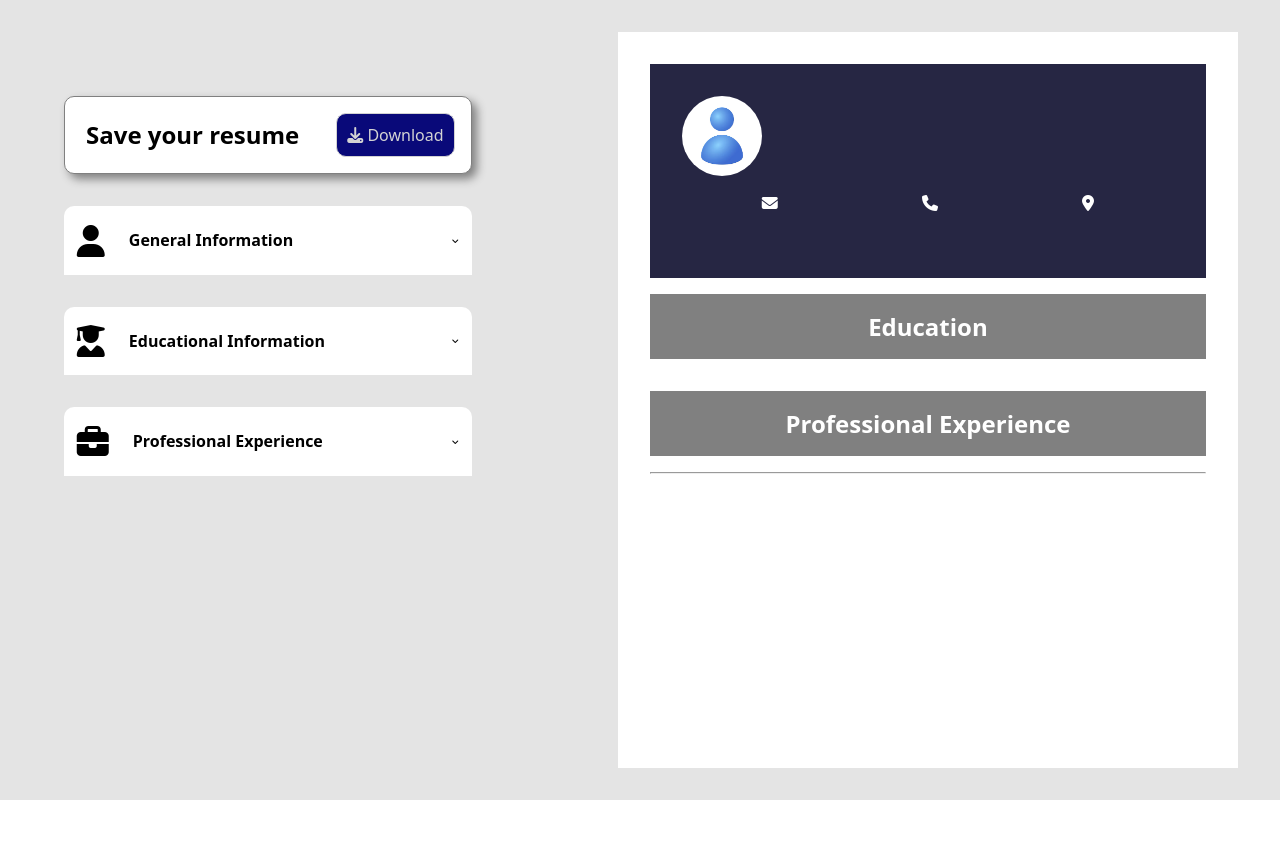
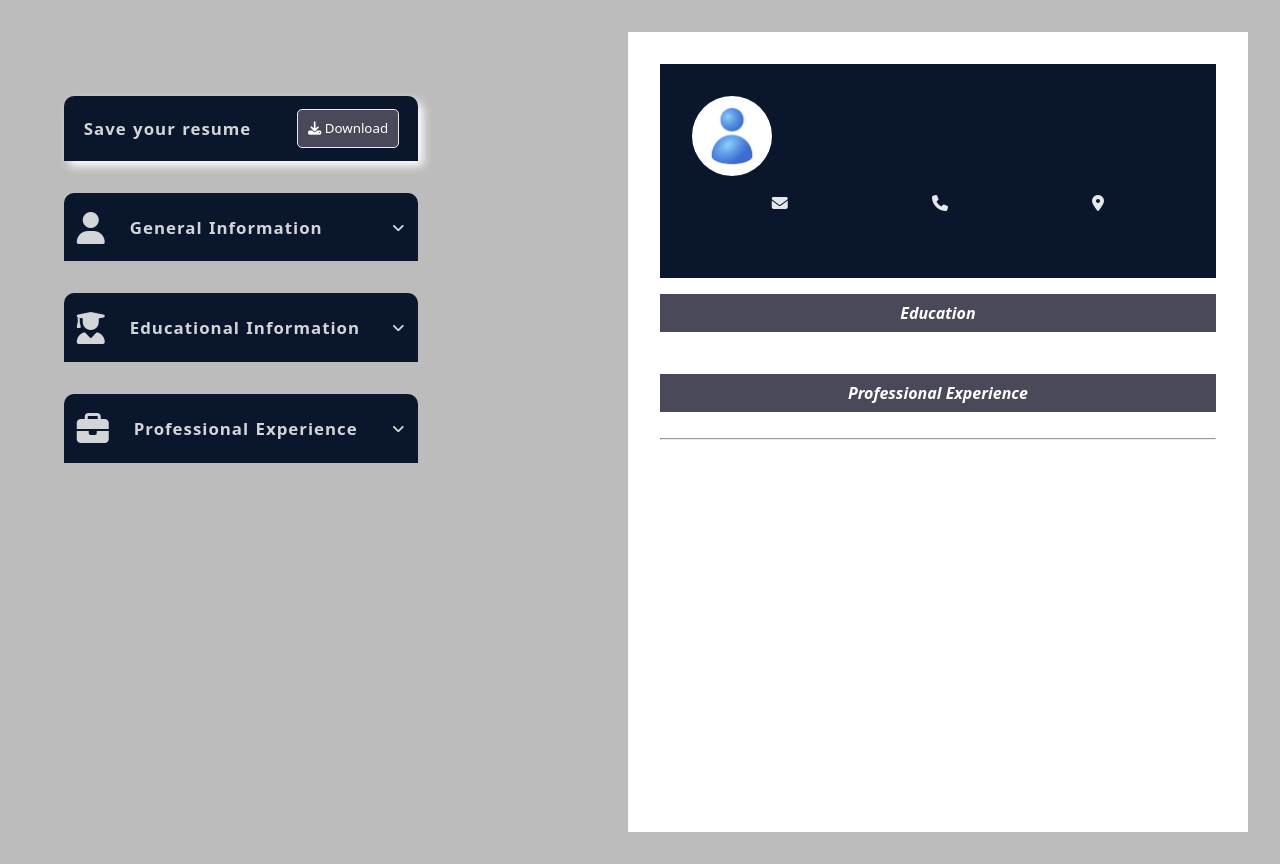
Before and after one commit to vandanafuloria/CV-builder-, a React (Vite) app: page / in a window 1280 px wide. Before the commit the page ends 800 px from the top, so only its background shows below. Built offline with nearby package versions, Linux system fonts and the light colour scheme.

Commit message:
added styling

```diff
--- a/src/App.css
+++ b/src/App.css
@@ -4,21 +4,21 @@
     font-family: system-ui, -apple-system, BlinkMacSystemFont, 'Segoe UI', Roboto, Oxygen, Ubuntu, Cantarell, 'Open Sans', 'Helvetica Neue', sans-serif;
 }
 :root{
-    --primary-color: #0b0909;
-    --seconry-color: #44444c;
-    --tertiary-color: #8c8c8c;
-    --quarter-color: #d6d6d6;
+    --primary-color: #0a162c;
+    --secondry-color: #282d40;
+    --tertiary-color: #4a495a;
+    --quarter-color: #83828b;
+    --color: #bcbcbc;
 }
 .container{
     display: flex;
     justify-content: space-between;
     gap: 2rem;
     position: relative;
-    overflow: auto;
-    height: 100vh;
+
 
     padding:2rem;
-    background-color: rgb(228, 228, 228);
+    background-color: var(--color);
 }
 .main-container{
     padding: 2rem;
@@ -36,9 +36,12 @@
     right: 10px;
     top: 0;
     z-index: 10;
-
+      height: 100vh;
+    overflow-y: scroll;
     width: 52%;
      max-width: 900px;
+
+
 
 }
 .info{
@@ -57,6 +60,7 @@ form{
 form label{
     display: block;
     width: 200px;
+    color: var(--tertiary-color);
 }
 
 form input{
@@ -82,26 +86,38 @@ textarea{
         justify-content: space-between;
         gap: 2rem;
         align-items: center;
-        font-size: 0.8rem;
+        font-size: 0.9rem;
         width: 100%;
 
-        background-color: white;
-        font-size: 0.5rem;
+        background-color:var(--primary-color);
+        color: rgba(234, 234, 234, 0.9);
+        word-spacing: 1px;
+        letter-spacing: 1px;
+
+
         padding: 0.8rem;
         border-top-right-radius: 10px;
         border-top-left-radius: 10px;
 
 
 }
+
 .download{
     display: flex;
     justify-content: space-around;
     gap: 2rem;
-    background-color: white;
-    padding:1rem;
-    border: 1px solid , gray;
-    border-radius: 10px;
-    box-shadow: 5px 5px 10px gray;
+    background-color: var(--primary-color);
+    padding:0.8rem;
+      color: rgba(234, 234, 234, 0.9);
+    border-top-right-radius: 10px;
+        border-top-left-radius: 10px;
+         word-spacing: 1px;
+        letter-spacing: 1px;
+        font-size: 0.9rem;
+        align-items: center;
+
+    box-shadow: 5px 5px 10px white;
+
 
 
 }
@@ -115,8 +131,8 @@ textarea{
 
 }
 .resume-header{
-    background-color: rgb(38, 38, 67);
-    color: white;
+    background-color: var(--primary-color);
+    color: rgb(229, 231, 235);;
     padding: 2rem;
 }
 .edu, .exp{
@@ -124,6 +140,8 @@ textarea{
     justify-content: space-around;
     align-items: center;
     gap: 2rem;
+    font-style: oblique;
+    width: 100%;
 
 
 }
@@ -133,10 +151,12 @@ textarea{
 }
 
 .resume-heading{
-    background-color: gray;
+    background-color: var(--tertiary-color);
     color: white;
-    padding: 1rem;
+    padding: 0.5rem;
     margin:1rem auto;
+    font-size: 1rem;
+    font-style: oblique;
 }
 .company{
     font-weight: 700;
@@ -173,17 +193,18 @@ textarea{
     padding: 1rem;
 }
 .info p{
-    color: gray;
+    color: var(--quarter-color);
     font-size: small;
     margin:1rem 0;
 }
 .info p:hover{
-    color:lightblue;
+    color : rgba(255, 255, 255, 0.802);
     text-decoration: underline;
 }
 .each-education{
     margin: 1rem 0;
-    border:2px solid cornflowerblue;
+    padding: 0.5rem;
+    border-bottom: 2px solid var(--tertiary-color);
 }
 .exp p{
 
@@ -201,6 +222,30 @@ textarea{
 }
 .start-end{
     display: flex;
-    gap: 1rem;
+    gap: 0.4rem;
+    margin: 5px;
+
 
 }
+.start-end p{
+    margin: 0 10px;
+}
+#button{
+    border-radius: 5px;
+    background-color: var(--tertiary-color);
+
+    color: white;
+    padding: 0.6rem;
+    border:rgb(236, 235, 235) 1px solid;
+
+}
+.resume-header img{
+    border :white 1px dotted;
+    background-color: white;
+}
+.left-side{
+    flex-basis: 30%;
+}
+.right-side{
+    flex-basis: 60%;
+}
--- a/src/components/EducationInforamation.jsx
+++ b/src/components/EducationInforamation.jsx
@@ -61,16 +61,6 @@ export default function EducationalInformation({
           </div>
         ))}
 
-      {isDegreeSection && (
-        <div className="edu-btn">
-          <Button
-            icon={<i className="fa-solid fa-plus"></i>}
-            text="Add Education"
-            onClick={handleAddEducation}
-          />
-        </div>
-      )}
-
       {isFormVisisble && (
         <form>
           <fieldset>
@@ -82,7 +72,6 @@ export default function EducationalInformation({
               value={formData.degree}
               onChange={(e) => {
                 setFormData({ ...formData, degree: e.target.value });
-                getDataFromChild({ ...formData, degree: e.target.value });
               }}
             />
           </fieldset>
@@ -159,6 +148,15 @@ export default function EducationalInformation({
           </div>
         </form>
       )}
+      {isDegreeSection && (
+        <div className="edu-btn">
+          <Button
+            icon={<i className="fa-solid fa-plus"></i>}
+            text="Add Education"
+            onClick={handleAddEducation}
+          />
+        </div>
+      )}
     </div>
   );
 }
--- a/src/components/Resume.jsx
+++ b/src/components/Resume.jsx
@@ -41,16 +41,18 @@ export default function Resume({
       {/* this wiill show previw of filling inforamtion */}
 
       <div className="edu">
-        <div className="start-end">
-          <p>
-            {formData.startDate} {formData.endDate}
-          </p>
-          <p>
+        <div className="left-side">
+          <p style={{ fontWeight: "bold" }}>
             {formData.city} {formData.country}
           </p>
+          <div className="start-end">
+            <p> {formData.startDate} </p>
+            <p> {formData.endDate}</p>
+          </div>
         </div>
-        <div>
-          <h3>{formData.school}</h3>
+
+        <div className="right-side">
+          <h3 style={{ margin: "0.5rem" }}>{formData.school}</h3>
           <p>{formData.degree}</p>
         </div>
       </div>
@@ -60,18 +62,21 @@ export default function Resume({
         {educations.map((ed) => {
           return (
             <div className="each-education edu">
-              {" "}
-              <div className="start-end">
-                <p style={{ fontSize: "1rem", fontWeight: "bold" }}>
-                  {ed.startDate} {ed.endDate}
-                </p>
-                <p>
-                  {ed.city} {ed.country}
-                </p>
-              </div>
-              <div>
-                <h3>{ed.school}</h3>
-                <p>{ed.degree}</p>
+              <div className="edu">
+                <div className="left-side">
+                  <p style={{ fontWeight: "bold" }}>
+                    {ed.city} {ed.country}
+                  </p>
+                  <div className="start-end">
+                    <p> {ed.startDate} </p>
+                    <p> {ed.endDate}</p>
+                  </div>
+                </div>
+
+                <div className="right-side">
+                  <h3 style={{ margin: "0.5rem" }}>{ed.school}</h3>
+                  <p>{ed.degree}</p>
+                </div>
               </div>
             </div>
           );
--- a/src/ui/Button.jsx
+++ b/src/ui/Button.jsx
@@ -1,18 +1,6 @@
 export default function Button({ icon, text, onClick }) {
-  const color =
-    "linear-gradient(305deg, rgba(63, 94, 251, 1) 0%, rgba(252, 70, 107, 1) 100%)";
   return (
-    <button
-      style={{
-        fontSize: "1rem",
-        padding: 10,
-        borderRadius: "10px",
-        border: "lightgrey 1px solid",
-        color: "lightgray",
-        background: "rgba(9, 9, 121, 1)",
-      }}
-      onClick={onClick}
-    >
+    <button id="button" onClick={onClick}>
       {icon} {text}
     </button>
   );
--- a/src/ui/Download.jsx
+++ b/src/ui/Download.jsx
@@ -9,7 +9,7 @@ export default function Download() {
 
   return (
     <div className="download">
-      <h5 style={{ fontSize: "1.5rem", margin: 5 }}>Save your resume</h5>
+      <h3>Save your resume</h3>
       <Button icon={icon} text={text} onClick={handleDownload} />
     </div>
   );
--- a/src/ui/Heading.jsx
+++ b/src/ui/Heading.jsx
@@ -7,7 +7,7 @@ export default function Heading(props) {
     <div className="heading" onClick={onClick}>
       <div style={{ display: "flex", alignItems: "center", gap: "1.5rem" }}>
         <span style={{ fontSize: "2rem" }}>{icon}</span>
-        <h1>{heading}</h1>
+        <h3>{heading}</h3>
       </div>
       <div>
         <span style={{ textAlign: "right" }}>
```
